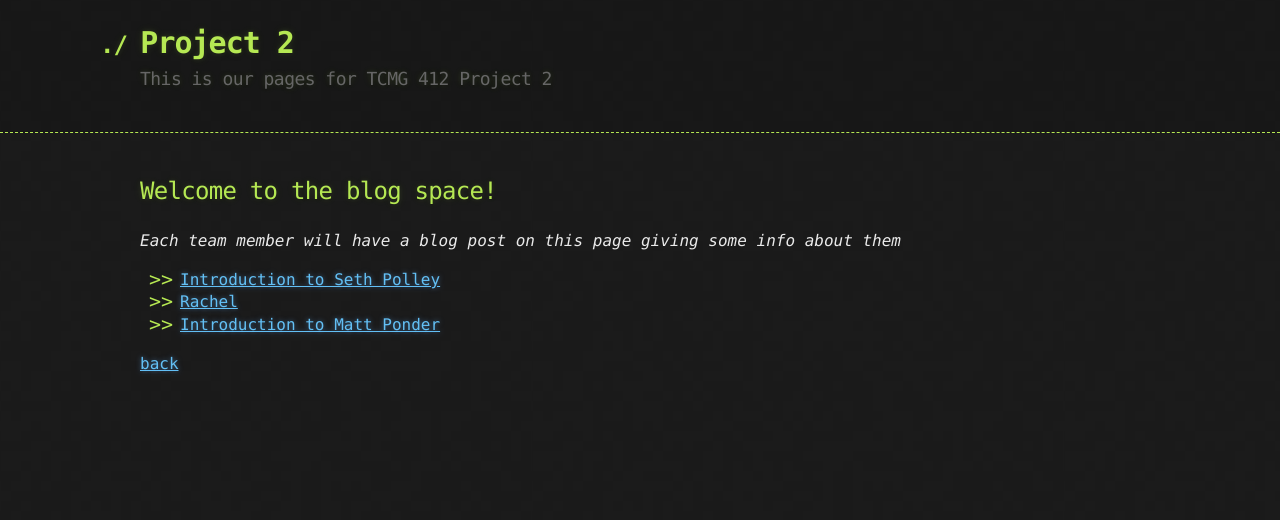
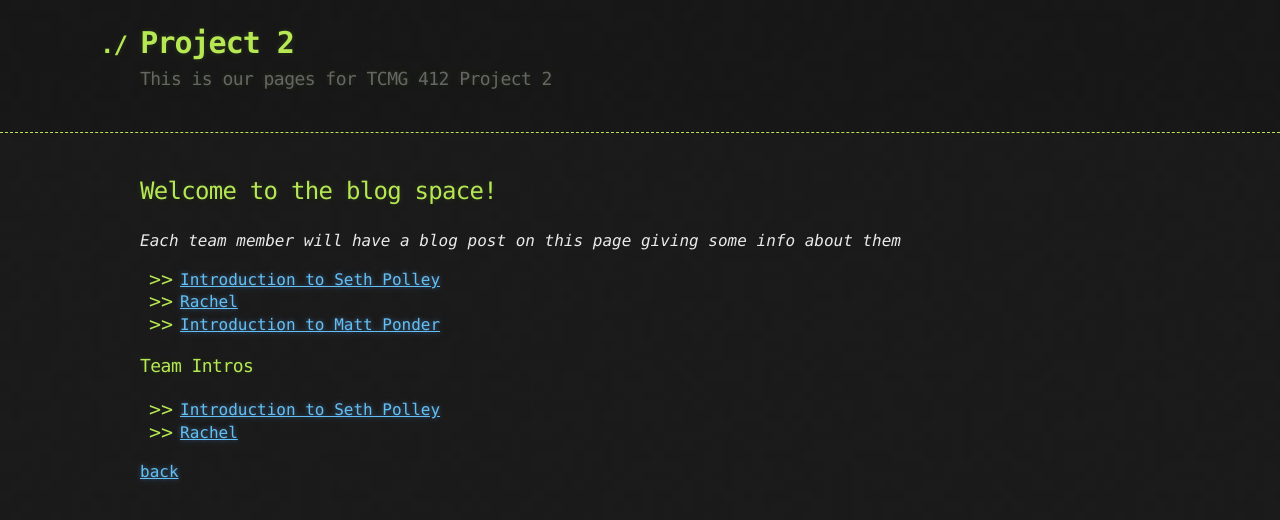
Before and after one commit to Spring22TCMG412Group4/Project2, a Jekyll site: the page built from postspace.md, in a window 1280 px wide. Shown: the top 520 px of the page. Built offline with Jekyll 4.4.1, drawn with Linux system fonts in a browser that asks for light colours; our own code applies the rules of GitHub Pages for plain Markdown files.

Commit message:
Rachel talkington post stuff (#22)
* Update 2022-02-06-Rachel.md

* Update 2022-02-06-Rachel.md

* Update postspace.md

* Update 2022-02-06-Rachel.md

Added a back button

Co-authored-by: pmott32 <98490734+pmott32@users.noreply.github.com>

```diff
--- a/_posts/2022-02-06-Rachel.md
+++ b/_posts/2022-02-06-Rachel.md
@@ -1,6 +1,8 @@
 ---
 layout: post
 title:  "Rachel"
+author: Rachel Talkington
+tag: Team Intros
 ---
 
 ## Howdy!
--- a/postspace.md
+++ b/postspace.md
@@ -15,4 +15,13 @@ about them_
   {% endfor %}
 </ul>
 
+{% for tag in site.tags %}
+  <h3>{{ tag[0] }}</h3>
+  <ul>
+    {% for post in tag[1] %}
+      <li><a href="/Project2{{ post.url }}">{{ post.title }}</a></li>
+    {% endfor %}
+  </ul>
+{% endfor %}
+
 [back](./)
```
Also changed, not shown: other parts of _posts/2022-02-06-Rachel.md (+3 -1 lines).
